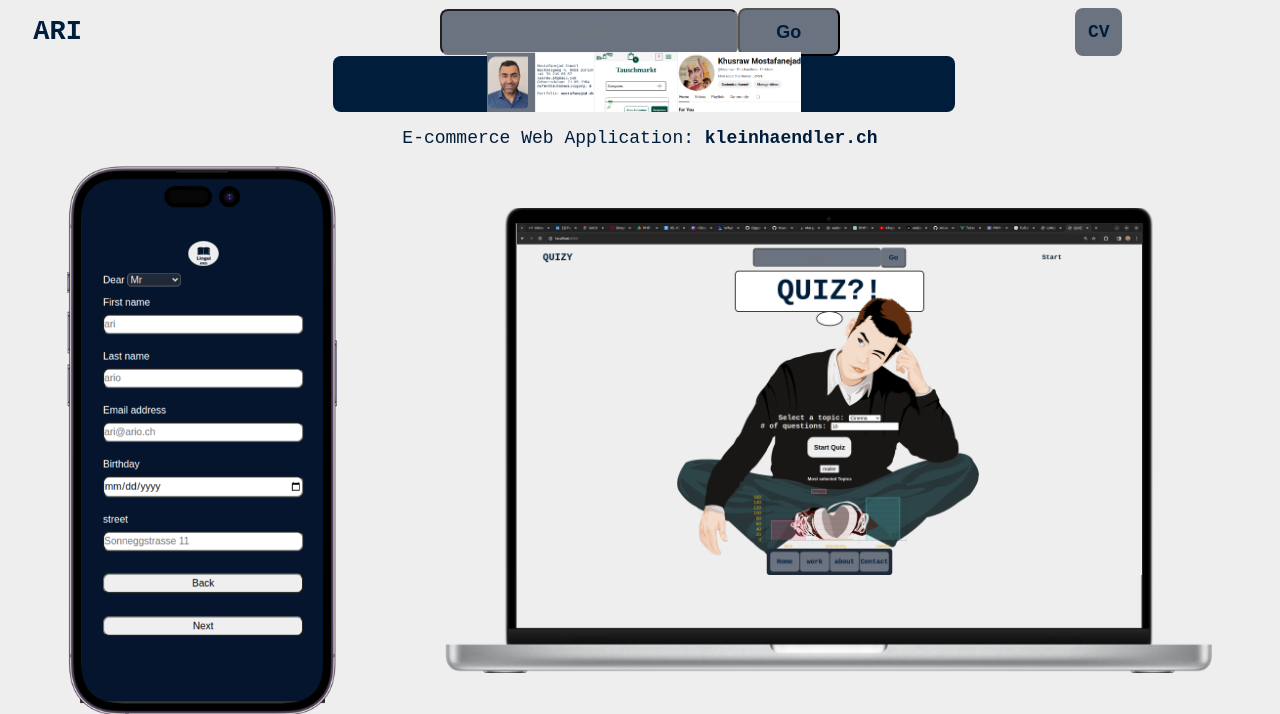
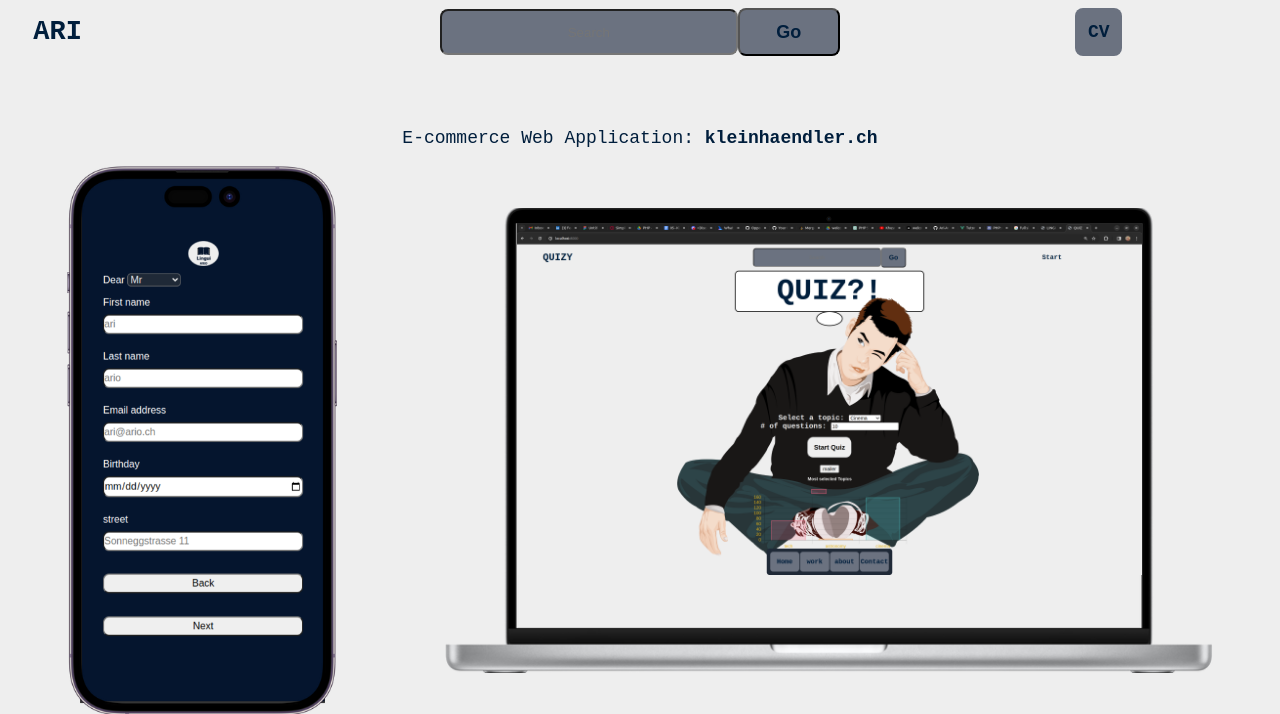
Before and after one commit to Ari-Ario/portfolio, a PHP site: page /index.php in a window 1280 px wide. Shown: the top 714 px of the page. Run offline with PHP 8.4, Linux system fonts and the light colour scheme.

Commit message:
debugging the popup-search

```diff
--- a/components/header.php
+++ b/components/header.php
@@ -13,21 +13,20 @@
             <input class="search" id="search-btn" type="submit" name="submit" value="Go">
         </form>
 
-
-        <section id="popup" class="popup" onmouseover="keepPopupOpen()" onmouseout="closePopup()" style="display: flex; flex-direction: row;">
+        <section id="popup" class="popup" onmouseover="keepPopupOpen()" onmouseout="closePopup()">
 
             <section class="popup-content" id="first">
-            <a href="page1.html">
+                <a href="./cv/lebenslauf.php">
                     <img src="/components/image1.png" alt="Image 1" style="height: 60px;">
                 </a>
             </section>
             <section class="popup-content" id="second">
-            <a href="page2.html">
+                <a href="https://kleinhaendler.ch/" target="_blank">
                     <img src="/components/image2.png" alt="Image 2" style="height: 60px;">
                 </a>
             </section>
             <section class="popup-content" id="third">
-            <a href="page3.html">
+                <a href="https://youtube.com/@khusrawz?si=Kt37uGggQItjVPMS" target="_blank">
                     <img src="/components/image3.png" alt="Image 3" style="height: 60px;">
                 </a>
             </section>
```
Also changed, not shown: script.js (indentation only). Lines whose indentation alone changed are shown as unchanged.
